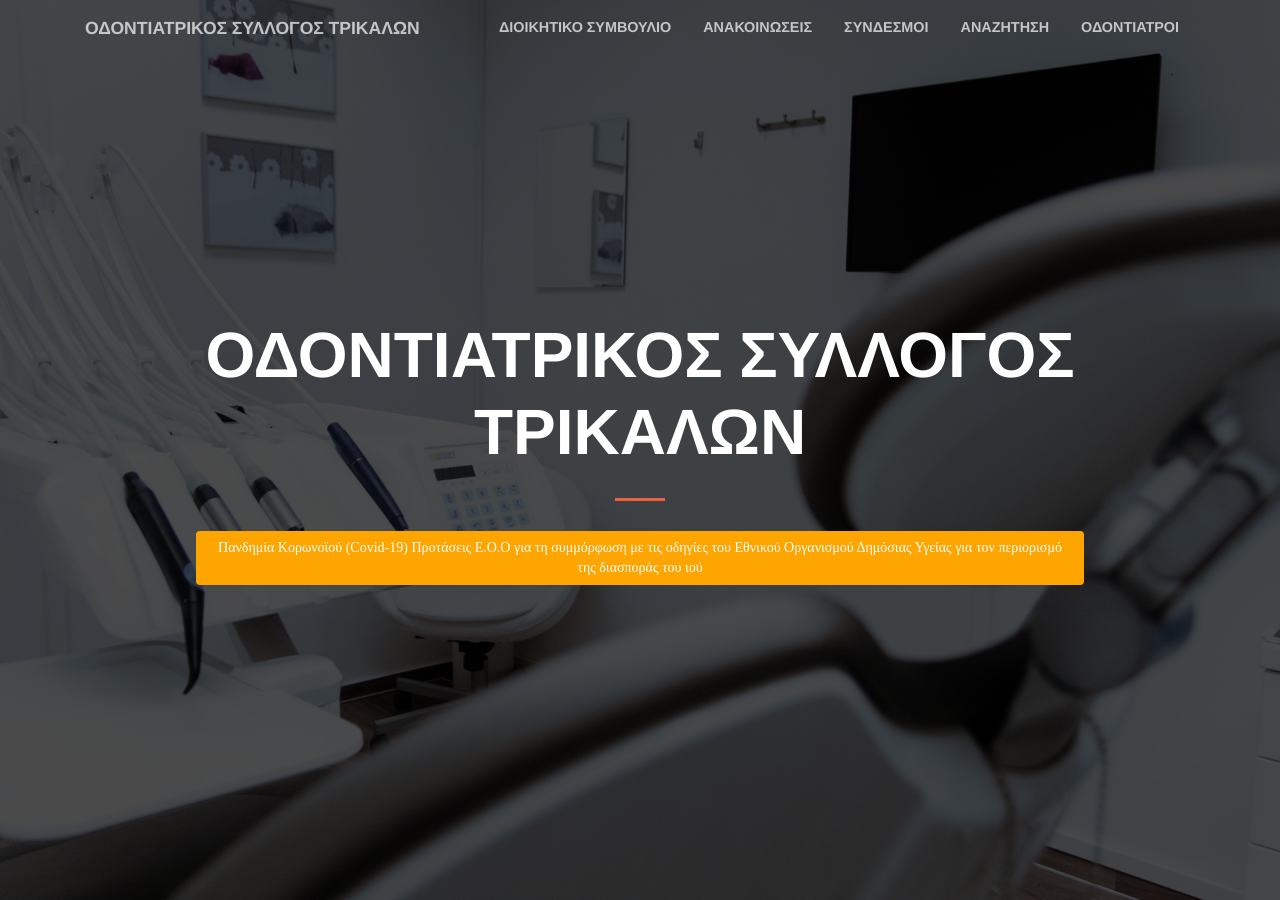
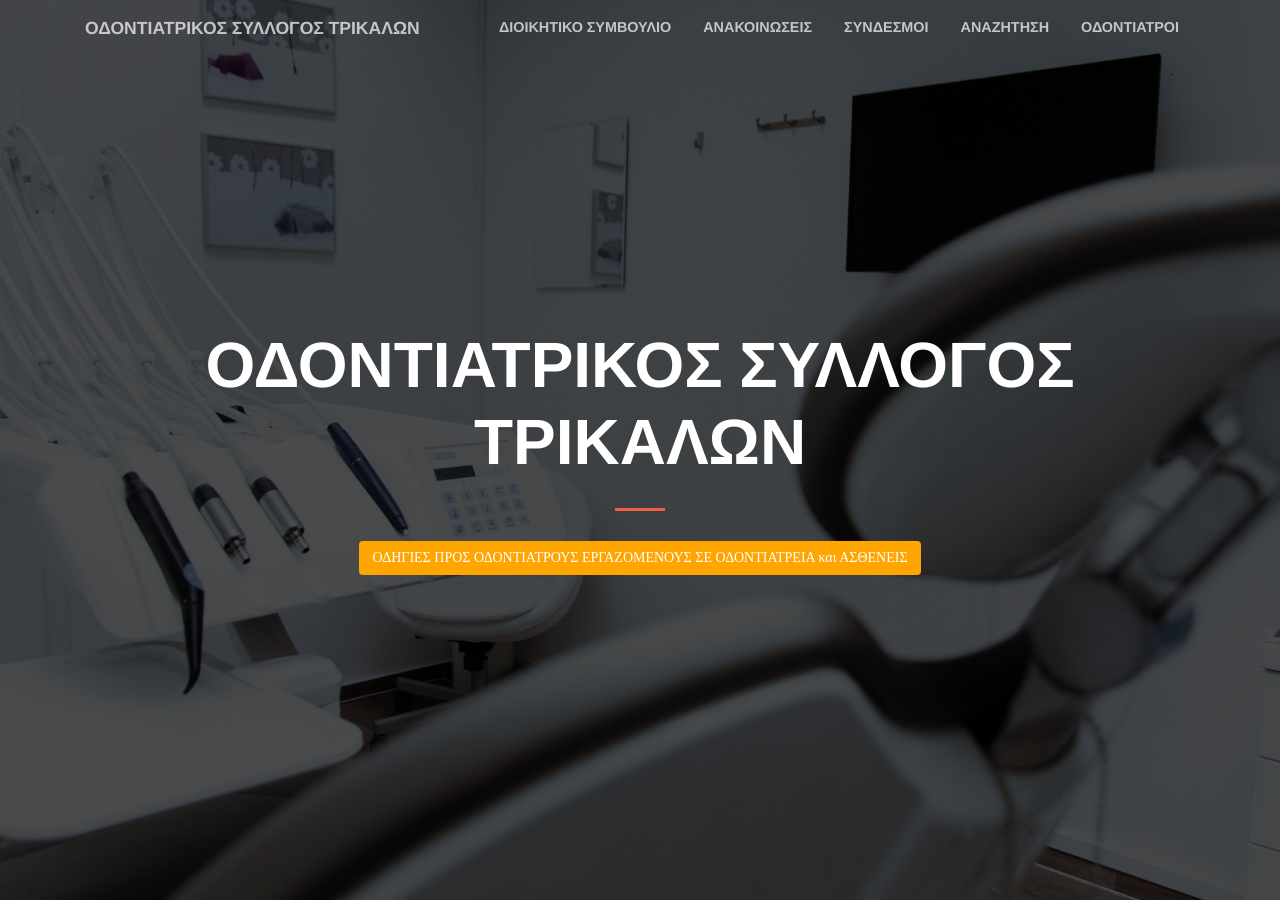
Before and after one commit to Tomak123456/tesy, a Jekyll site: the page built from index.html, in a window 1280 px wide and 900 px high. Built offline with Jekyll 4.4.1, drawn with Linux system fonts in a browser that asks for light colours.

Commit message:
Update header.html

```diff
--- a/_includes/header.html
+++ b/_includes/header.html
@@ -31,8 +31,7 @@
               <strong>{{site.title}}</strong>
             </h1>
             <hr>
-            <a href="https://www.ostrikala.gr/uploads/2020/03/Covid-19.pdf" class="btnm"> Πανδημία Κορωνοϊού (Covid-19)
-Προτάσεις Ε.Ο.Ο για τη συμμόρφωση με τις οδηγίες του Εθνικού Οργανισμού Δημόσιας Υγείας για τον περιορισμό της διασποράς του ιού  </a>
+            <a href="https://www.ostrikala.gr/οδοντιατροι/νεα/οδηγιεσ-προσ-οδοντιατρουσ-εργαζομενουσ-σε-οδοντιατρεια-και-ασθενεισ" class="btnm">ΟΔΗΓΙΕΣ ΠΡΟΣ ΟΔΟΝΤΙΑΤΡΟΥΣ ΕΡΓΑΖΟΜΕΝΟΥΣ ΣΕ ΟΔΟΝΤΙΑΤΡΕΙΑ και ΑΣΘΕΝΕΙΣ</a>
           </div>
 
         </div>
```
